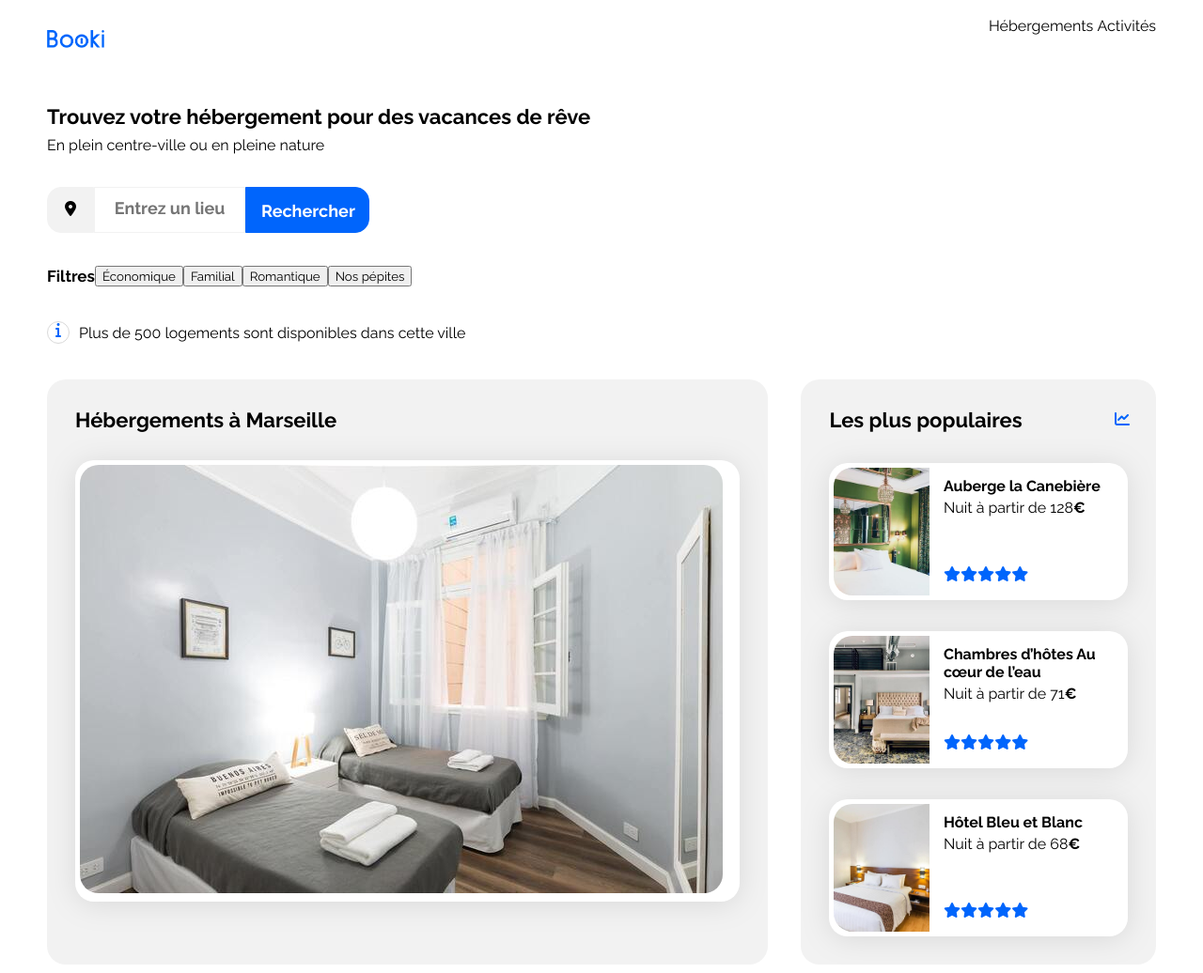
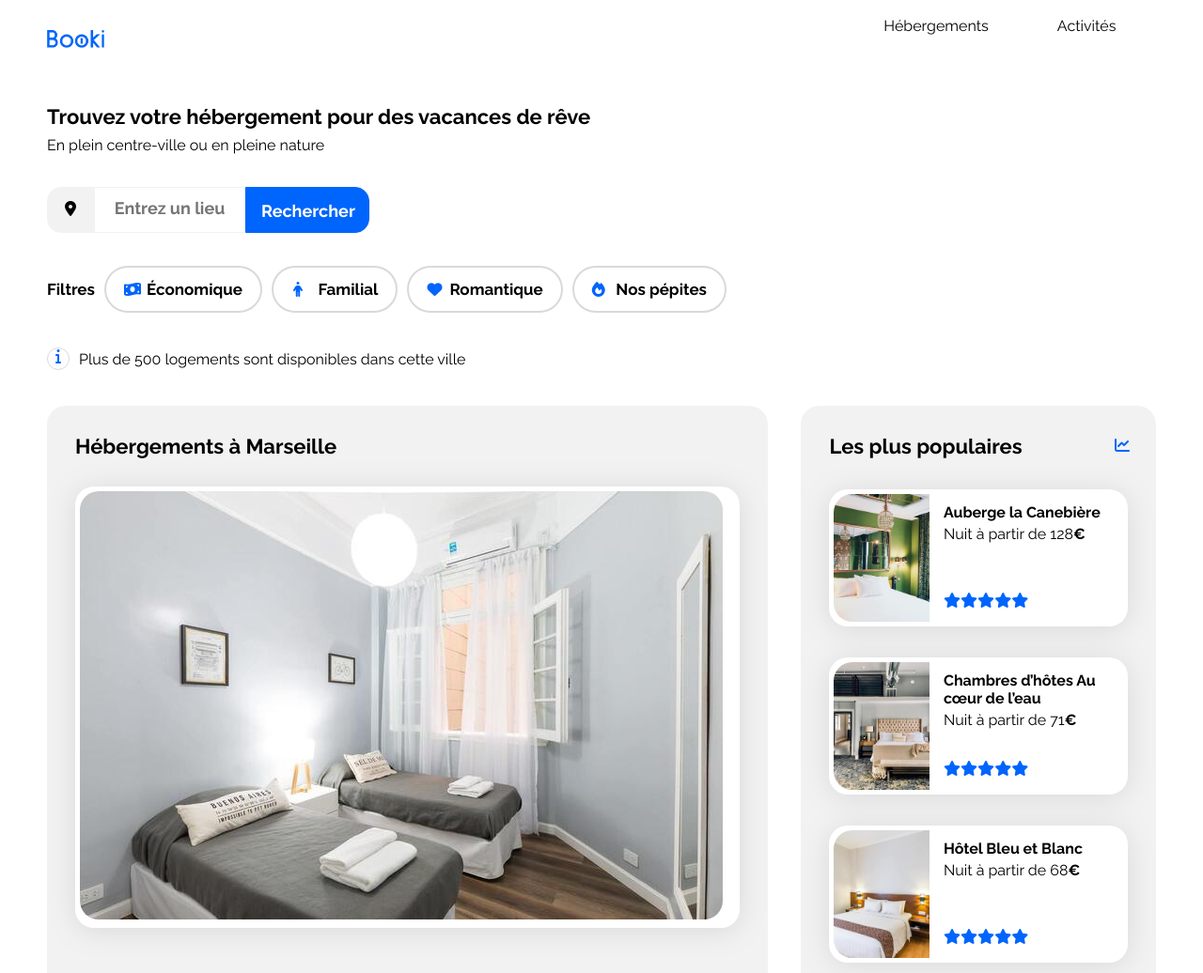
Before and after one commit to Aby-Camille/Openclassrooms_Project2, a plain HTML site: page index.html in a window 1280 px wide. Shown: the top 1036 px of the page at 94% size. Drawn offline with Linux system fonts and the light colour scheme.

Commit message:
Project2_Booki

```diff
--- a/index.html
+++ b/index.html
@@ -20,10 +20,10 @@
             <img src="Images/logo/booki.png" alt="Logo Booki">
             <ul>
                 <li>
-                    <a href="">Hébergements</a>
+                    <a href="" class="home">Hébergements</a>
                 </li>
                 <li>
-                    <a href="">Activités</a>
+                    <a href="" class="activity">Activités</a>
                 </li>
             </ul>
         </nav>
@@ -39,11 +39,11 @@
             <button class="btn-search" type="submit" class="btn Rechercher">Rechercher</button>
         </form>
         <div class="filtres">
-            <div>Filtres</div>
-            <button class="btn-eco" type="submit">Économique</button>
-            <button class="btn-fam" type="submit">Familial</button>
-            <button class="btn-rom" type="submit">Romantique</button>
-            <button class="btn-nug" type="submit">Nos pépites</button>
+            <div class="filtre-title">Filtres</div>
+            <button class="btn-filtre" type="submit"><i class="fa-solid fa-money-bill-wave" style="padding-right: 10px"></i>Économique</button>
+            <button class="btn-filtre" type="submit"><i class="fa-solid fa-person" style="padding-right: 14.56px"></i>Familial</button>
+            <button class="btn-filtre" type="submit"><i class="fa-solid fa-heart" style="padding-right: 10px"></i>Romantique</button>
+            <button class="btn-filtre" type="submit"><i class="fa-solid fa-fire" style="padding-right: 11.5px"></i>Nos pépites</button>
         </div>
         <div class="info"><i class="fa-solid fa-info" style="color: #0065FC;box-sizing: border-box;
             width: 24px;
```
